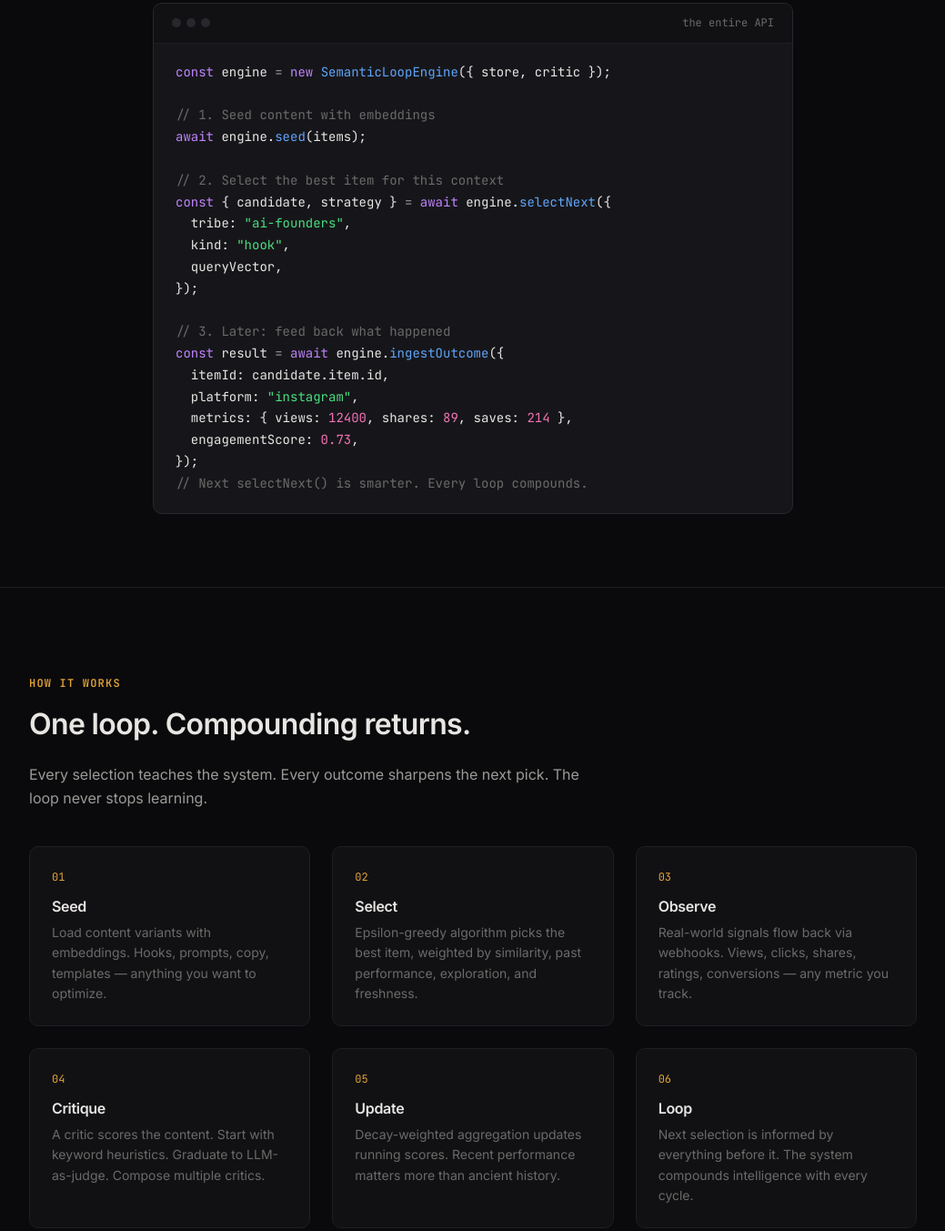
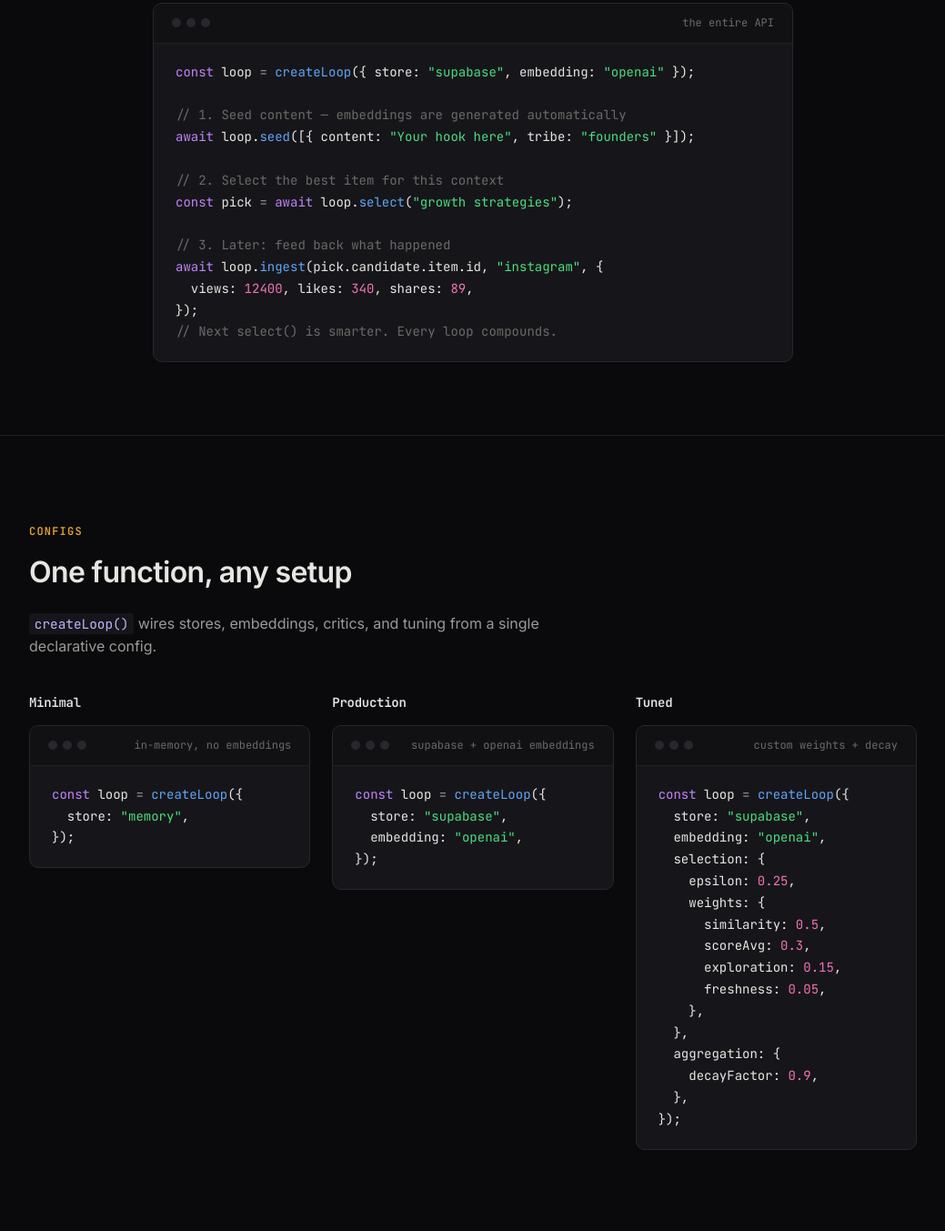
Before and after one commit to cemphlvn/semantic-loop, a plain HTML site: page site/index.html in a window 1280 px wide. Shown: the part 598-1951 px from the top of the page at 91% size, without its empty margins (120-1159 px from the left). Drawn offline with Linux system fonts and the light colour scheme.

Commit message:
update: website hero, configs section, and llms.txt for createLoop API
Hero code block now shows createLoop() instead of raw engine constructor.
New configs section with minimal/production/tuned examples. Added
EmbeddingProvider to primitives. Updated llms.txt with createLoop as
recommended entry point. Fixed GitHub links to cemphlvn/semantic-loop.

Co-Authored-By: Claude Opus 4.6 <noreply@anthropic.com>

```diff
--- a/site/global.css
+++ b/site/global.css
@@ -459,10 +459,29 @@ nav .container {
   margin-top: var(--space-3);
 }
 
+/* --- Configs --- */
+.configs-grid {
+  display: grid;
+  grid-template-columns: repeat(3, 1fr);
+  gap: var(--space-6);
+  margin-top: var(--space-10);
+}
+
+.config-card h3 {
+  font-family: var(--font-mono);
+  font-size: var(--text-sm);
+  color: var(--text);
+  margin-bottom: var(--space-4);
+}
+
+.config-card .code-block {
+  max-width: none;
+}
+
 /* --- Primitives (API surface) --- */
 .primitives {
   display: grid;
-  grid-template-columns: repeat(3, 1fr);
+  grid-template-columns: repeat(4, 1fr);
   gap: var(--space-6);
   margin-top: var(--space-10);
 }
@@ -610,7 +629,8 @@ footer .container {
 
   .loop-steps,
   .primitives,
-  .agent-row {
+  .agent-row,
+  .configs-grid {
     grid-template-columns: 1fr;
   }
 
--- a/site/index.html
+++ b/site/index.html
@@ -17,11 +17,12 @@
   <div class="container">
     <a href="/" class="nav-logo">moat<span>kit</span></a>
     <ul class="nav-links">
+      <li><a href="#configs">Configs</a></li>
       <li><a href="#how-it-works">How it works</a></li>
       <li><a href="#possible">What's possible</a></li>
       <li><a href="#docs">Docs</a></li>
       <li>
-        <a href="https://github.com/moatkit/semantic-loop" class="nav-github" target="_blank" rel="noopener">
+        <a href="https://github.com/cemphlvn/semantic-loop" class="nav-github" target="_blank" rel="noopener">
           <svg viewBox="0 0 16 16" aria-hidden="true"><path d="M8 0C3.58 0 0 3.58 0 8c0 3.54 2.29 6.53 5.47 7.59.4.07.55-.17.55-.38 0-.19-.01-.82-.01-1.49-2.01.37-2.53-.49-2.69-.94-.09-.23-.48-.94-.82-1.13-.28-.15-.68-.52-.01-.53.63-.01 1.08.58 1.23.82.72 1.21 1.87.87 2.33.66.07-.52.28-.87.51-1.07-1.78-.2-3.64-.89-3.64-3.95 0-.87.31-1.59.82-2.15-.08-.2-.36-1.02.08-2.12 0 0 .67-.21 2.2.82.64-.18 1.32-.27 2-.27.68 0 1.36.09 2 .27 1.53-1.04 2.2-.82 2.2-.82.44 1.1.16 1.92.08 2.12.51.56.82 1.27.82 2.15 0 3.07-1.87 3.75-3.65 3.95.29.25.54.73.54 1.48 0 1.07-.01 1.93-.01 2.2 0 .21.15.46.55.38A8.013 8.013 0 0016 8c0-4.42-3.58-8-8-8z"></path></svg>
           GitHub
         </a>
@@ -46,7 +47,7 @@
 
     <div class="hero-actions">
       <a href="#docs" class="btn btn-primary">Get started</a>
-      <a href="https://github.com/moatkit/semantic-loop" class="btn btn-secondary" target="_blank" rel="noopener">
+      <a href="https://github.com/cemphlvn/semantic-loop" class="btn btn-secondary" target="_blank" rel="noopener">
         <svg width="16" height="16" viewBox="0 0 16 16" fill="currentColor"><path d="M8 0C3.58 0 0 3.58 0 8c0 3.54 2.29 6.53 5.47 7.59.4.07.55-.17.55-.38 0-.19-.01-.82-.01-1.49-2.01.37-2.53-.49-2.69-.94-.09-.23-.48-.94-.82-1.13-.28-.15-.68-.52-.01-.53.63-.01 1.08.58 1.23.82.72 1.21 1.87.87 2.33.66.07-.52.28-.87.51-1.07-1.78-.2-3.64-.89-3.64-3.95 0-.87.31-1.59.82-2.15-.08-.2-.36-1.02.08-2.12 0 0 .67-.21 2.2.82.64-.18 1.32-.27 2-.27.68 0 1.36.09 2 .27 1.53-1.04 2.2-.82 2.2-.82.44 1.1.16 1.92.08 2.12.51.56.82 1.27.82 2.15 0 3.07-1.87 3.75-3.65 3.95.29.25.54.73.54 1.48 0 1.07-.01 1.93-.01 2.2 0 .21.15.46.55.38A8.013 8.013 0 0016 8c0-4.42-3.58-8-8-8z"/></svg>
         View source
       </a>
@@ -58,26 +59,83 @@
         <div class="code-block-dots"><span></span><span></span><span></span></div>
         <span class="code-block-title">the entire API</span>
       </div>
-      <pre><span class="kw">const</span> engine <span class="op">=</span> <span class="kw">new</span> <span class="fn">SemanticLoopEngine</span>({ store, critic });
+      <pre><span class="kw">const</span> loop <span class="op">=</span> <span class="fn">createLoop</span>({ store: <span class="str">"supabase"</span>, embedding: <span class="str">"openai"</span> });
 
-<span class="cm">// 1. Seed content with embeddings</span>
-<span class="kw">await</span> engine.<span class="fn">seed</span>(items);
+<span class="cm">// 1. Seed content — embeddings are generated automatically</span>
+<span class="kw">await</span> loop.<span class="fn">seed</span>([{ content: <span class="str">"Your hook here"</span>, tribe: <span class="str">"founders"</span> }]);
 
 <span class="cm">// 2. Select the best item for this context</span>
-<span class="kw">const</span> { candidate, strategy } <span class="op">=</span> <span class="kw">await</span> engine.<span class="fn">selectNext</span>({
-  tribe: <span class="str">"ai-founders"</span>,
-  kind: <span class="str">"hook"</span>,
-  queryVector,
-});
+<span class="kw">const</span> pick <span class="op">=</span> <span class="kw">await</span> loop.<span class="fn">select</span>(<span class="str">"growth strategies"</span>);
 
 <span class="cm">// 3. Later: feed back what happened</span>
-<span class="kw">const</span> result <span class="op">=</span> <span class="kw">await</span> engine.<span class="fn">ingestOutcome</span>({
-  itemId: candidate.item.id,
-  platform: <span class="str">"instagram"</span>,
-  metrics: { views: <span class="num">12400</span>, shares: <span class="num">89</span>, saves: <span class="num">214</span> },
-  engagementScore: <span class="num">0.73</span>,
+<span class="kw">await</span> loop.<span class="fn">ingest</span>(pick.candidate.item.id, <span class="str">"instagram"</span>, {
+  views: <span class="num">12400</span>, likes: <span class="num">340</span>, shares: <span class="num">89</span>,
 });
-<span class="cm">// Next selectNext() is smarter. Every loop compounds.</span></pre>
+<span class="cm">// Next select() is smarter. Every loop compounds.</span></pre>
+    </div>
+  </div>
+</section>
+
+<!-- Configs -->
+<section id="configs">
+  <div class="container">
+    <p class="section-label">Configs</p>
+    <h2>One function, any setup</h2>
+    <p><code>createLoop()</code> wires stores, embeddings, critics, and tuning from a single declarative config.</p>
+
+    <div class="configs-grid">
+      <div class="config-card">
+        <h3>Minimal</h3>
+        <div class="code-block">
+          <div class="code-block-header">
+            <div class="code-block-dots"><span></span><span></span><span></span></div>
+            <span class="code-block-title">in-memory, no embeddings</span>
+          </div>
+          <pre><span class="kw">const</span> loop <span class="op">=</span> <span class="fn">createLoop</span>({
+  store: <span class="str">"memory"</span>,
+});</pre>
+        </div>
+      </div>
+
+      <div class="config-card">
+        <h3>Production</h3>
+        <div class="code-block">
+          <div class="code-block-header">
+            <div class="code-block-dots"><span></span><span></span><span></span></div>
+            <span class="code-block-title">supabase + openai embeddings</span>
+          </div>
+          <pre><span class="kw">const</span> loop <span class="op">=</span> <span class="fn">createLoop</span>({
+  store: <span class="str">"supabase"</span>,
+  embedding: <span class="str">"openai"</span>,
+});</pre>
+        </div>
+      </div>
+
+      <div class="config-card">
+        <h3>Tuned</h3>
+        <div class="code-block">
+          <div class="code-block-header">
+            <div class="code-block-dots"><span></span><span></span><span></span></div>
+            <span class="code-block-title">custom weights + decay</span>
+          </div>
+          <pre><span class="kw">const</span> loop <span class="op">=</span> <span class="fn">createLoop</span>({
+  store: <span class="str">"supabase"</span>,
+  embedding: <span class="str">"openai"</span>,
+  selection: {
+    epsilon: <span class="num">0.25</span>,
+    weights: {
+      similarity: <span class="num">0.5</span>,
+      scoreAvg: <span class="num">0.3</span>,
+      exploration: <span class="num">0.15</span>,
+      freshness: <span class="num">0.05</span>,
+    },
+  },
+  aggregation: {
+    decayFactor: <span class="num">0.9</span>,
+  },
+});</pre>
+        </div>
+      </div>
     </div>
   </div>
 </section>
@@ -184,6 +242,10 @@
         <p>Where items and scores live. Ship with <code>InMemoryStore</code> for testing, <code>SupabaseRpcStore</code> for production. Build your own.</p>
       </div>
       <div class="primitive">
+        <h3>EmbeddingProvider</h3>
+        <p>How text becomes vectors. <code>OpenAIEmbedding</code> for production, <code>NoopEmbedding</code> for testing. Single and batch embed.</p>
+      </div>
+      <div class="primitive">
         <h3>Critic</h3>
         <p>How content is judged. <code>HeuristicCritic</code> uses keywords. <code>LlmCritic</code> uses Claude or GPT as judge. Compose with <code>MultiSignalCritic</code>.</p>
       </div>
@@ -262,7 +324,7 @@
       <a href="/">moatkit</a> &mdash; AGPL-3.0
     </div>
     <ul class="footer-links">
-      <li><a href="https://github.com/moatkit/semantic-loop" target="_blank" rel="noopener">GitHub</a></li>
+      <li><a href="https://github.com/cemphlvn/semantic-loop" target="_blank" rel="noopener">GitHub</a></li>
       <li><a href="/llms.txt">llms.txt</a></li>
       <li><a href="/llms-full.txt">llms-full.txt</a></li>
       <li><a href="https://jsr.io/@semantic-loop/core" target="_blank" rel="noopener">JSR</a></li>
```
Also changed, not shown: site/llms-full.txt, site/llms.txt.
